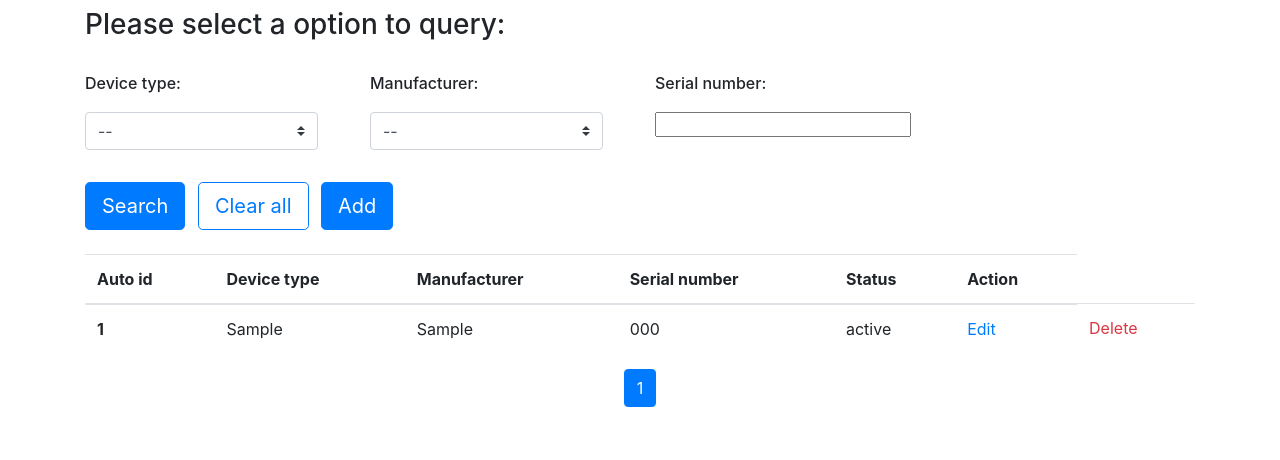
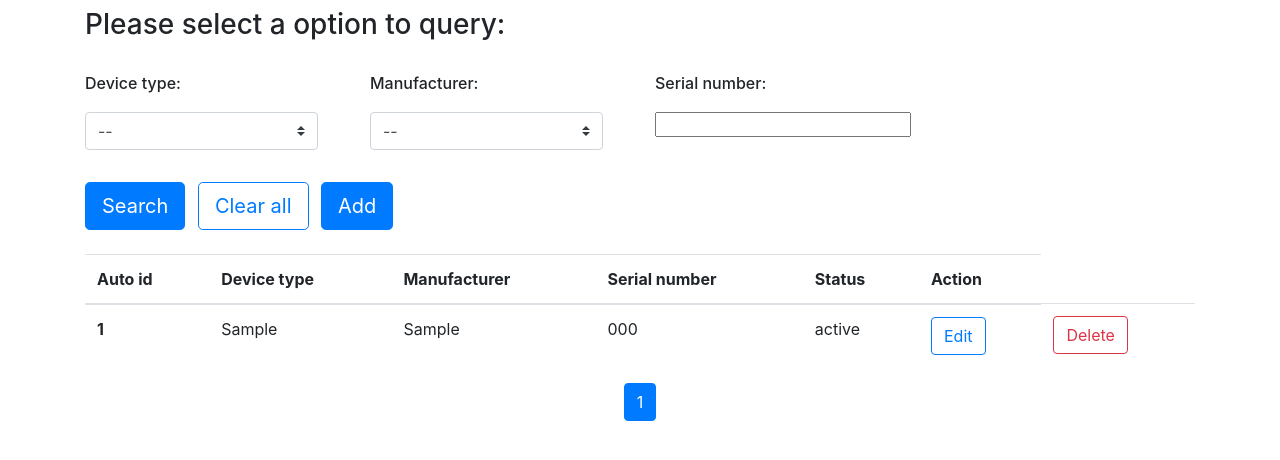
Before and after one commit to stran2312/inventory-management, a PHP site: page / in a window 1280 px wide. Shown: the top 460 px of the page. Run offline with PHP 8.4, Linux system fonts and the light colour scheme; tables that the repository leaves empty or names only in its code hold one stand-in row (values such as "Sample post").

Commit message:
Add files via upload

```diff
--- a/delete.php
+++ b/delete.php
@@ -1,3 +1,5 @@
+<link rel="stylesheet" href="https://cdn.jsdelivr.net/npm/bootstrap@4.5.3/dist/css/bootstrap.min.css">
+
 <?php
 require_once('connection.php');
 
@@ -7,8 +9,10 @@ if(isset($_REQUEST['delete'])){
 	$result = $dblink->query($sql);
 	if($result == true){
 		echo '<h2 class="container mt-2 text-center text-success">Data deleted successfully!</h2>';
+		echo '<a href="index.php" class="btn btn-primary">Home</a>';
 	}else{
 		echo '<h2 class="container mt-2 text-center text-danger">Data failed to delete!</h2>';
+		echo '<a href="index.php" class="btn btn-primary">Home</a>';
 	}
 
 }
--- a/index.php
+++ b/index.php
@@ -140,8 +140,8 @@ $resultManufacturer = $dblink->query($sql2) or die("Something went wrong with $s
 			      <td><?php echo htmlentities($value['manufacturer']);?></td>
 			      <td><?php echo htmlentities($value['serial_number']);?></td>
 				  <td><?php echo htmlentities($value['status']);?></td>
-			      <td><a class="mr-3" href="manage.php?auto_id=<?php echo $value['auto_id'];?>">Edit</a></td>
-				  <td><a class="text-danger" href="delete.php?delete=<?php echo $value['auto_id'];?>" onclick="deleteThis(this, event);">Delete</a></td>
+			      <td><a class="btn btn-outline-primary" href="manage.php?auto_id=<?php echo $value['auto_id'];?>">Edit</a></td>
+				  <td><a class="btn btn-outline-danger" href="delete.php?delete=<?php echo $value['auto_id'];?>" onclick="deleteThis(this, event);">Delete</a></td>
 			    </tr>
 				<?php
 			}
```
Also changed, not shown: manage.php (+6 -8 lines).
